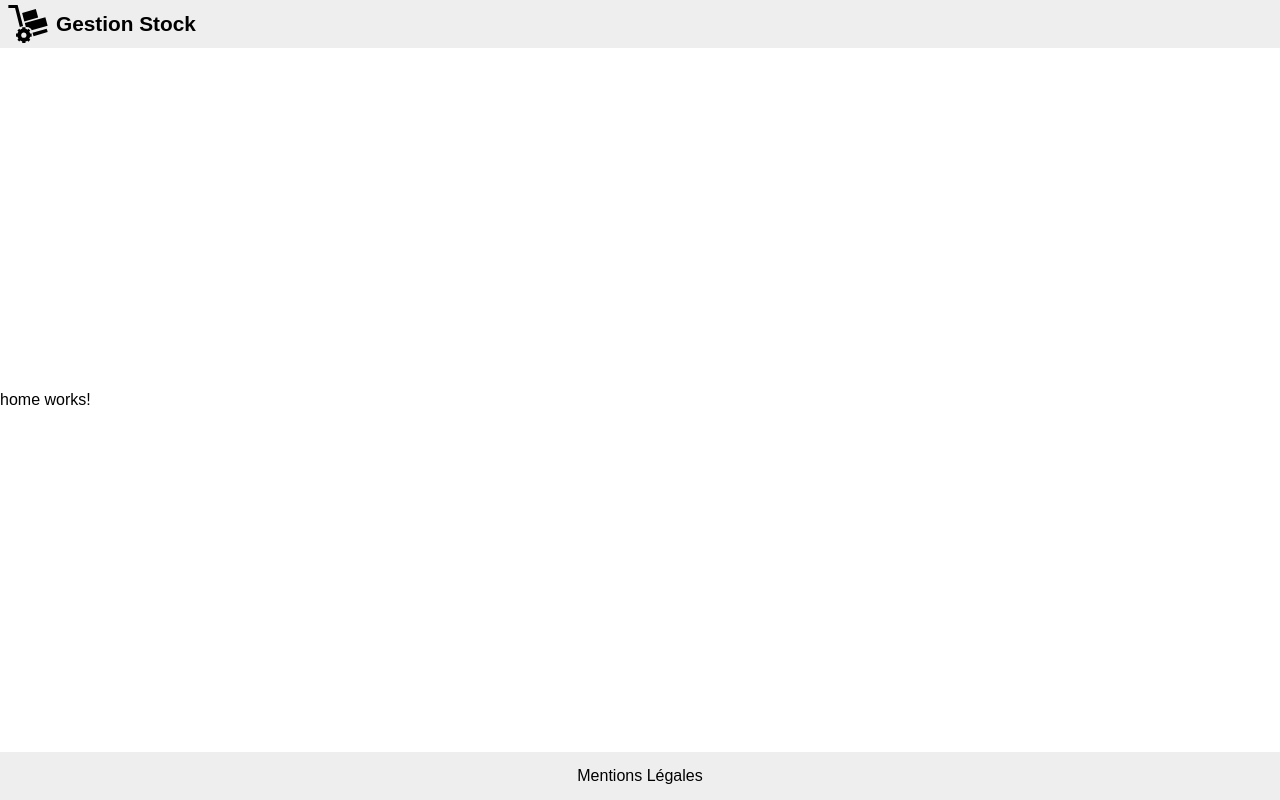
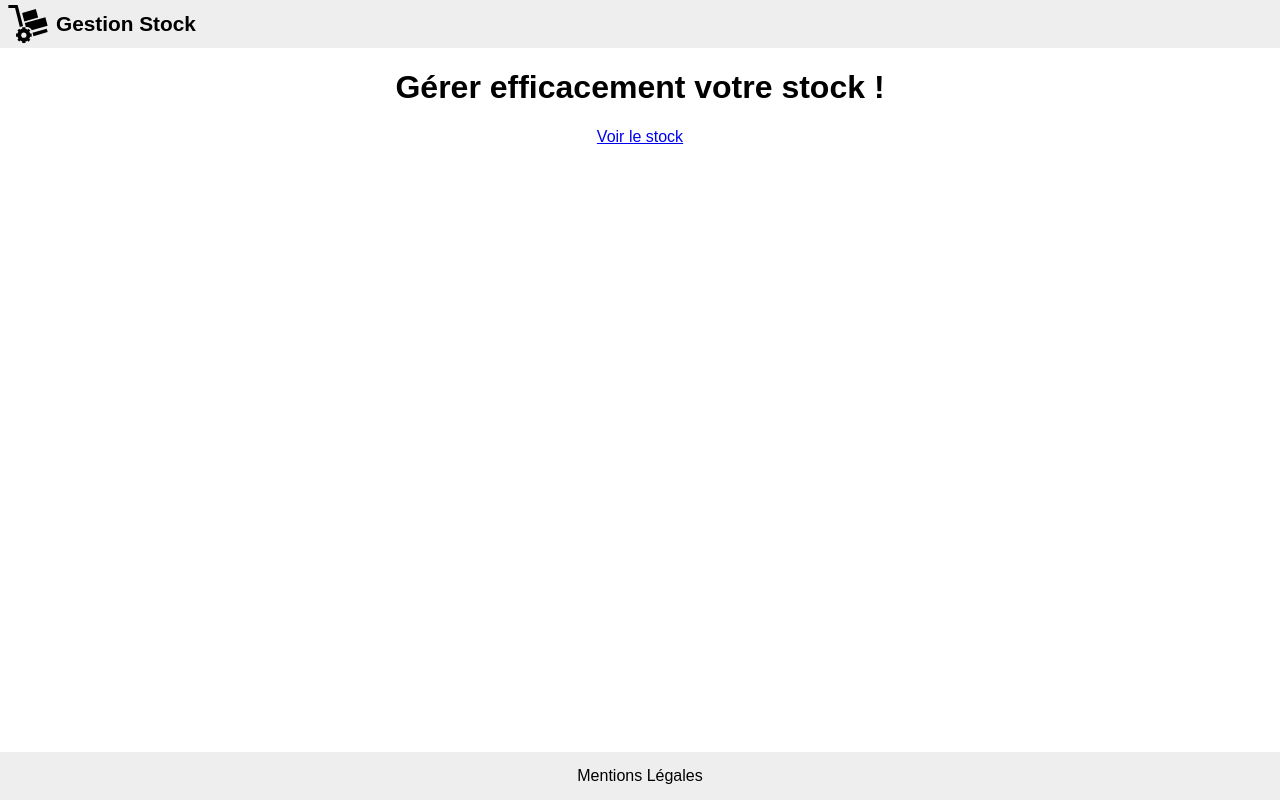
Before and after one commit to jlg-formation/aguzz1-dec-2023, an Angular app in the folder front/: page / in a window 1280 px wide. Built offline with nearby package versions, Linux system fonts and the light colour scheme.

Commit message:
dev: added home and legal dom and css

```diff
--- a/front/src/app/layout/body/body.component.scss
+++ b/front/src/app/layout/body/body.component.scss
@@ -0,0 +1,3 @@
+:host {
+  flex: 1;
+}
--- a/front/src/app/routes/home/home.component.html
+++ b/front/src/app/routes/home/home.component.html
@@ -1 +1,4 @@
-<p>home works!</p>
+<main>
+  <h1>Gérer efficacement votre stock !</h1>
+  <a href="#">Voir le stock</a>
+</main>
--- a/front/src/styles.scss
+++ b/front/src/styles.scss
@@ -3,3 +3,13 @@
 body {
   font-family: sans-serif;
 }
+
+main {
+  display: flex;
+  flex-flow: column;
+  align-items: center;
+
+  width: 100%;
+  max-width: 100ch;
+  margin: 0 auto;
+}
```
Also changed, not shown: front/src/app/routes/legal/legal.component.html (+24 -1 lines).
